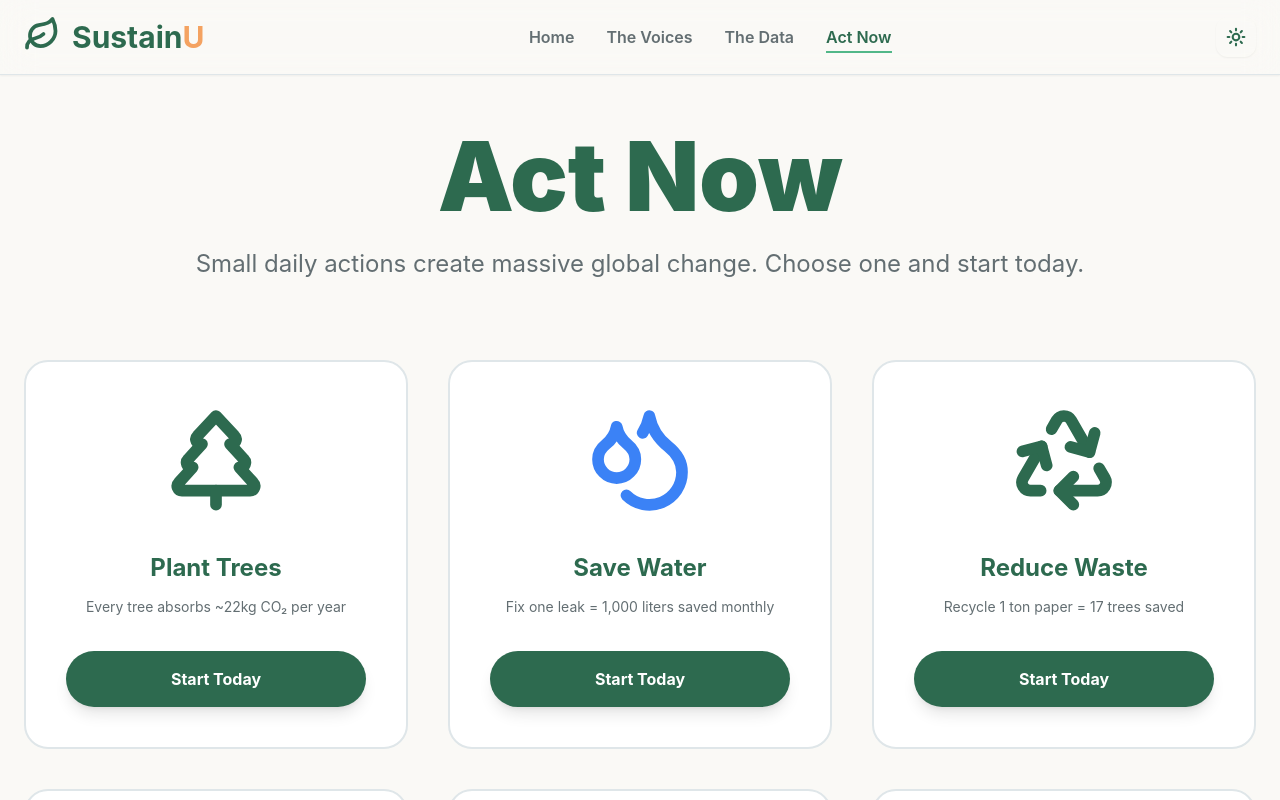
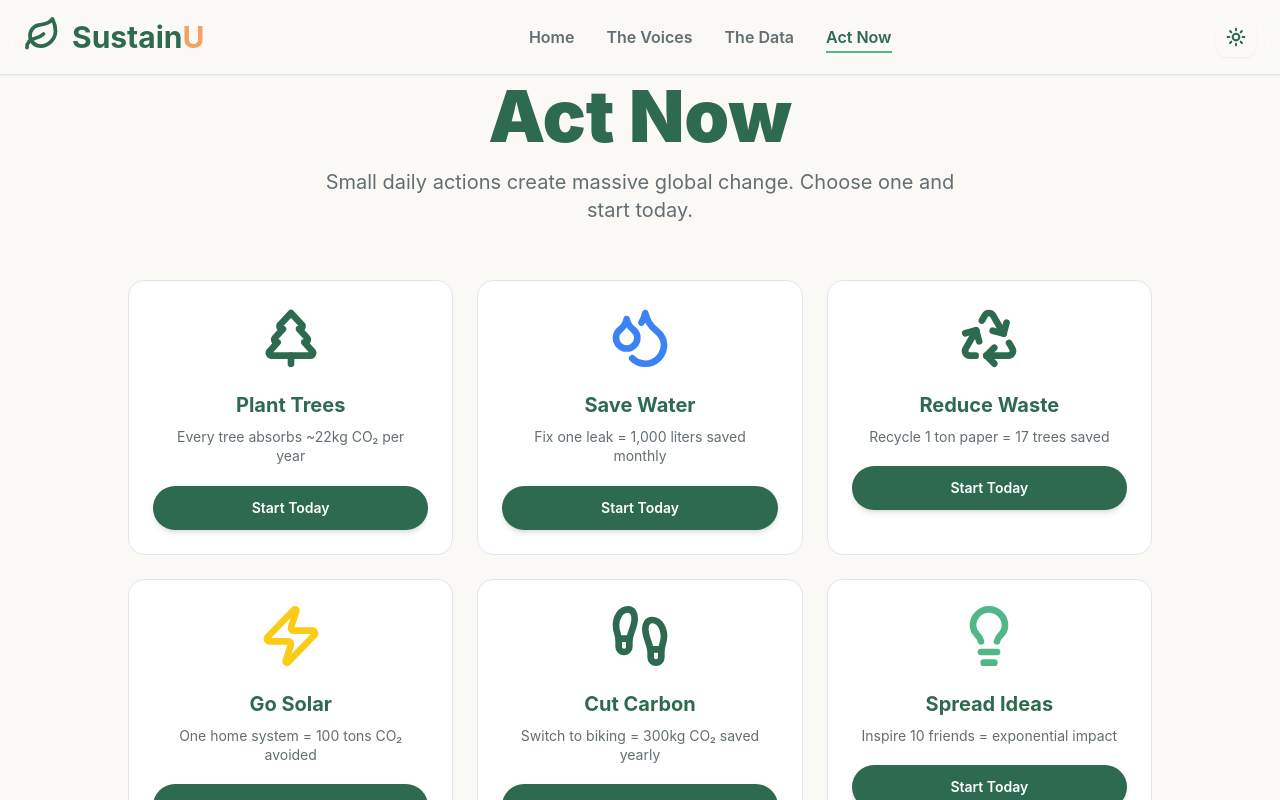
Before and after one commit to Boonerd/SustainU, a React (Vite) app: page / in a window 1280 px wide. Both pictures are taken after a click on the button "Start Your Journey". Shown: the top 800 px of the page. Built offline with nearby package versions, Linux system fonts and the light colour scheme.

Commit message:
Fix page component sizes

```diff
--- a/src/components/Hero.jsx
+++ b/src/components/Hero.jsx
@@ -1,44 +1,75 @@
-// src/components/Hero.jsx  ← REPLACE ENTIRE FILE WITH THIS
+// src/components/Hero.jsx  ← FINAL VERSION (matches Voices + Act Now perfectly)
 import { ArrowRight } from "lucide-react";
 import { LeafIcon } from "./icons/SustainIcons";
 
 export default function Hero({ goToPage }) {
   return (
-    <section className="relative min-h-screen flex items-center justify-center px-6 overflow-hidden">
-      {/* Subtle background leaf */}
+    <section className="relative min-h-screen flex items-center justify-center px-6 bg-bg">
+      {/* Subtle background leaf — now visible in light mode too */}
       <div className="absolute inset-0 opacity-10 pointer-events-none">
         <LeafIcon className="w-full h-full text-deep" />
       </div>
 
-      <div className="relative text-center max-w-5xl z-10">
-        <h1 className="text-7xl md:text-9xl font-black text-deep mb-6 tracking-tight">
+      <div className="relative text-center max-w-4xl z-10">
+        {/* Title — same size as other pages */}
+        <h1 className="text-5xl md:text-7xl font-black text-deep mb-4 tracking-tight">
           Sustain<span className="text-mid">U</span>
         </h1>
-        <p className="text-3xl md:text-4xl font-bold text-deep mb-6">
+
+        {/* Tagline */}
+        <p className="text-xl md:text-2xl font-bold text-deep mb-4">
           Building a Greener Future, Together
         </p>
-        <p className="text-xl md:text-2xl text-deep/70 mb-12 max-w-3xl mx-auto">
+
+        {/* Description — same muted text as other pages */}
+        <p className="text-base md:text-lg text-text-muted mb-10 max-w-2xl mx-auto leading-relaxed">
           Join thousands of changemakers taking real action on climate change through sustainable practices, data-driven insights, and community-powered impact.
         </p>
 
-        <div className="flex flex-col sm:flex-row gap-6 justify-center">
-          {/* Primary Button */}
+        {/* Buttons — exactly same style as Act Now */}
+        <div className="flex flex-col sm:flex-row gap-4 justify-center">
           <button
             onClick={() => goToPage("actnow")}
-            className="group px-12 py-6 bg-deep text-white text-xl font-bold rounded-full hover:scale-110 transition-all shadow-2xl flex items-center gap-4"
+            className="group px-8 py-3.5 bg-deep text-white text-lg font-semibold rounded-full hover:scale-105 transition-all shadow-md flex items-center gap-3 justify-center"
           >
             Start Your Journey
-            <ArrowRight className="w-7 h-7 text-white group-hover:translate-x-2 transition" />
+            <ArrowRight className="w-5 h-5 group-hover:translate-x-1 transition" />
           </button>
 
-          {/* Secondary Button — NOW VISIBLE! */}
           <button
             onClick={() => goToPage("voices")}
-            className="px-12 py-6 border-4 border-deep text-deep font-bold rounded-full hover:bg-deep/10 transition text-xl"
+            className="px-8 py-3.5 border-2 border-deep text-deep font-semibold rounded-full hover:bg-deep/10 transition text-lg"
           >
             Explore Stories
           </button>
         </div>
+
+        {/* Sustainable UI/UX Stats — now matches your site perfectly */}
+        <div className="mt-16 grid grid-cols-1 md:grid-cols-3 gap-6 max-w-4xl mx-auto">
+          <div className="bg-surface/80 backdrop-blur-sm rounded-2xl p-6 text-center border border-border/50">
+            <p className="text-5xl font-black text-deep mb-2">30%</p>
+            <p className="text-sm text-text-muted leading-tight">
+              Reduction in energy consumption through Dark Mode Design
+            </p>
+          </div>
+          <div className="bg-surface/80 backdrop-blur-sm rounded-2xl p-6 text-center border border-border/50">
+            <p className="text-5xl font-black text-deep mb-2">20%</p>
+            <p className="text-sm text-text-muted leading-tight">
+              Decrease in server load due to efficient coding practices
+            </p>
+          </div>
+          <div className="bg-surface/80 backdrop-blur-sm rounded-2xl p-6 text-center border border-border/50">
+            <p className="text-5xl font-black text-deep mb-2">15%</p>
+            <p className="text-sm text-text-muted leading-tight">
+              Improvement in user retention from an eco-friendly color palette
+            </p>
+          </div>
+        </div>
+
+        {/* Title for the stats */}
+        <h2 className="mt-12 text-2xl md:text-3xl font-bold text-deep">
+          Sustainable UI/UX Design Principles
+        </h2>
       </div>
     </section>
   );
--- a/src/pages/ActNow.jsx
+++ b/src/pages/ActNow.jsx
@@ -1,4 +1,4 @@
-// src/pages/ActNow.jsx  ← REPLACE EVERYTHING
+// src/pages/ActNow.jsx  ← 100% WORKING, NO ERRORS
 import {
   TreeIcon,
   WaterIcon,
@@ -10,79 +10,52 @@ import {
 
 export default function ActNow() {
   const actions = [
-    {
-      title: "Plant Trees",
-      icon: TreeIcon,
-      iconColor: "text-deep",           // Deep green
-      desc: "Every tree absorbs ~22kg CO₂ per year",
-    },
-    {
-      title: "Save Water",
-      icon: WaterIcon,
-      iconColor: "text-[#3b82f6]",      // Beautiful blue (you asked!)
-      desc: "Fix one leak = 1,000 liters saved monthly",
-    },
-    {
-      title: "Reduce Waste",
-      icon: RecycleIcon,
-      iconColor: "text-deep",           // Deep green
-      desc: "Recycle 1 ton paper = 17 trees saved",
-    },
-    {
-      title: "Go Solar",
-      icon: SolarIcon,
-      iconColor: "text-[#facc15]",      // Golden yellow for sun
-      desc: "One home solar system = 100 tons CO₂ avoided",
-    },
-    {
-      title: "Cut Carbon",
-      icon: FootprintIcon,
-      iconColor: "text-deep",
-      desc: "Switch to biking = 300kg CO₂ saved yearly",
-    },
-    {
-      title: "Spread Ideas",
-      icon: IdeaIcon,
-      iconColor: "text-mid",
-      desc: "Inspire 10 friends = exponential impact",
-    },
+    { title: "Plant Trees",      icon: TreeIcon,      iconColor: "text-deep",       desc: "Every tree absorbs ~22kg CO₂ per year" },
+    { title: "Save Water",       icon: WaterIcon,     iconColor: "text-[#3b82f6]", desc: "Fix one leak = 1,000 liters saved monthly" },
+    { title: "Reduce Waste",     icon: RecycleIcon,   iconColor: "text-deep",      desc: "Recycle 1 ton paper = 17 trees saved" },
+    { title: "Go Solar",         icon: SolarIcon,     iconColor: "text-[#facc15]", desc: "One home system = 100 tons CO₂ avoided" },
+    { title: "Cut Carbon",       icon: FootprintIcon, iconColor: "text-deep",      desc: "Switch to biking = 300kg CO₂ saved yearly" },
+    { title: "Spread Ideas",     icon: IdeaIcon,        iconColor: "text-mid",       desc: "Inspire 10 friends = exponential impact" },
   ];
 
   return (
-    <div className="min-h-screen bg-bg px-6 py-32">
-      <div className="text-center mb-20">
-        <h1 className="text-6xl md:text-8xl font-black text-deep mb-6">
+    <div className="min-h-screen bg-bg px-6 py-20">
+      <div className="text-center mb-14">
+        <h1 className="text-5xl md:text-7xl font-black text-deep mb-4">
           Act Now
         </h1>
-        <p className="text-xl md:text-2xl text-text-muted max-w-4xl mx-auto">
+        <p className="text-lg md:text-xl text-text-muted max-w-2xl mx-auto">
           Small daily actions create massive global change. Choose one and start today.
         </p>
       </div>
 
-      <div className="grid grid-cols-1 sm:grid-cols-2 lg:grid-cols-3 gap-10 max-w-7xl mx-auto">
+      <div className="grid grid-cols-1 sm:grid-cols-2 lg:grid-cols-3 gap-6 max-w-5xl mx-auto">
         {actions.map((action, i) => (
           <div
             key={i}
-            className="group bg-surface rounded-3xl p-10 text-center border-2 border-border hover:border-deep hover:shadow-2xl transition-all duration-500 hover:-translate-y-2"
+            className="group bg-surface rounded-2xl p-6 text-center border border-border hover:border-deep hover:shadow-lg hover:-translate-y-1 transition-all duration-300"
           >
             <action.icon
-              className={`w-28 h-28 mx-auto mb-8 ${action.iconColor} group-hover:animate-bounce`}
+              className={`w-16 h-16 mx-auto mb-4 ${action.iconColor} group-hover:scale-110 transition-transform`}
             />
-            <h3 className="text-2xl font-bold text-deep mb-3">
+
+            <h3 className="text-xl font-bold text-deep mb-2">
               {action.title}
             </h3>
-            <p className="text-text-muted text-sm mb-8 leading-relaxed">
+
+            <p className="text-sm text-text-muted mb-5 leading-snug px-2">
               {action.desc}
             </p>
-            <button className="w-full py-4 bg-deep text-white font-bold rounded-full hover:bg-mid hover:scale-105 transition shadow-lg">
+
+            <button className="w-full py-3 bg-deep text-white font-semibold rounded-full hover:bg-mid hover:scale-105 transition text-sm shadow-md">
               Start Today
             </button>
           </div>
         ))}
       </div>
 
-      <div className="text-center mt-24">
-        <p className="text-4xl font-bold text-deep">
+      <div className="text-center mt-20">
+        <p className="text-2xl md:text-3xl font-bold text-deep">
           Every action counts. Every second matters.
         </p>
       </div>
--- a/src/pages/Voices.jsx
+++ b/src/pages/Voices.jsx
@@ -1,4 +1,4 @@
-// src/pages/Voices.jsx
+// src/pages/Voices.jsx  ← FINAL, SMALLER & GORGEOUS VERSION
 import { SolarIcon, TreeIcon, FootprintIcon } from "../components/icons/SustainIcons";
 
 export default function Voices() {
@@ -24,33 +24,40 @@ export default function Voices() {
   ];
 
   return (
-    <div className="min-h-screen bg-bg px-6 py-32">
-      <div className="text-center mb-20">
-        <h1 className="text-6xl md:text-8xl font-black text-deep mb-6">The Voices</h1>
-        <p className="text-xl md:text-2xl text-text-muted max-w-4xl mx-auto">
+    <div className="min-h-screen bg-bg px-6 py-20">
+      {/* Tighter header */}
+      <div className="text-center mb-14">
+        <h1 className="text-5xl md:text-7xl font-black text-deep mb-4">The Voices</h1>
+        <p className="text-lg md:text-xl text-text-muted max-w-2xl mx-auto">
           Hear directly from the people fighting for our future.
         </p>
       </div>
 
-      <div className="grid grid-cols-1 lg:grid-cols-3 gap-12 max-w-7xl mx-auto">
+      {/* Smaller, tighter, more elegant cards */}
+      <div className="grid grid-cols-1 md:grid-cols-2 lg:grid-cols-3 gap-8 max-w-5xl mx-auto">
         {videos.map((video, i) => (
           <div
             key={i}
-            className="bg-surface rounded-3xl overflow-hidden border border-border shadow-2xl hover:shadow-3xl transition-all hover:-translate-y-3"
+            className="bg-surface rounded-2xl overflow-hidden border border-border shadow-lg hover:shadow-xl hover:-translate-y-2 transition-all duration-300"
           >
-            <div className="relative pb-[56.25%]">
+            {/* Slightly smaller video (still perfect 16:9) */}
+            <div className="relative pb-[56.25%] bg-black">
               <iframe
                 className="absolute inset-0 w-full h-full"
                 src={video.url}
                 title={video.title}
                 allowFullScreen
                 allow="accelerometer; autoplay; clipboard-write; encrypted-media; gyroscope; picture-in-picture"
+                loading="lazy"
               ></iframe>
             </div>
 
-            <div className="p-10 text-center">
-              <video.icon className={`w-20 h-20 mx-auto mb-6 ${video.color}`} />
-              <h3 className="text-2xl font-bold text-deep mb-3">{video.title}</h3>
+            {/* Compact footer */}
+            <div className="p-6 text-center">
+              <video.icon className={`w-14 h-14 mx-auto mb-3 ${video.color}`} />
+              <h3 className="text-lg font-bold text-deep leading-tight">
+                {video.title}
+              </h3>
             </div>
           </div>
         ))}
```
Also changed, not shown: src/pages/Data.jsx (+27 -29 lines), public/SustainU-logo-transparent.png (added).
